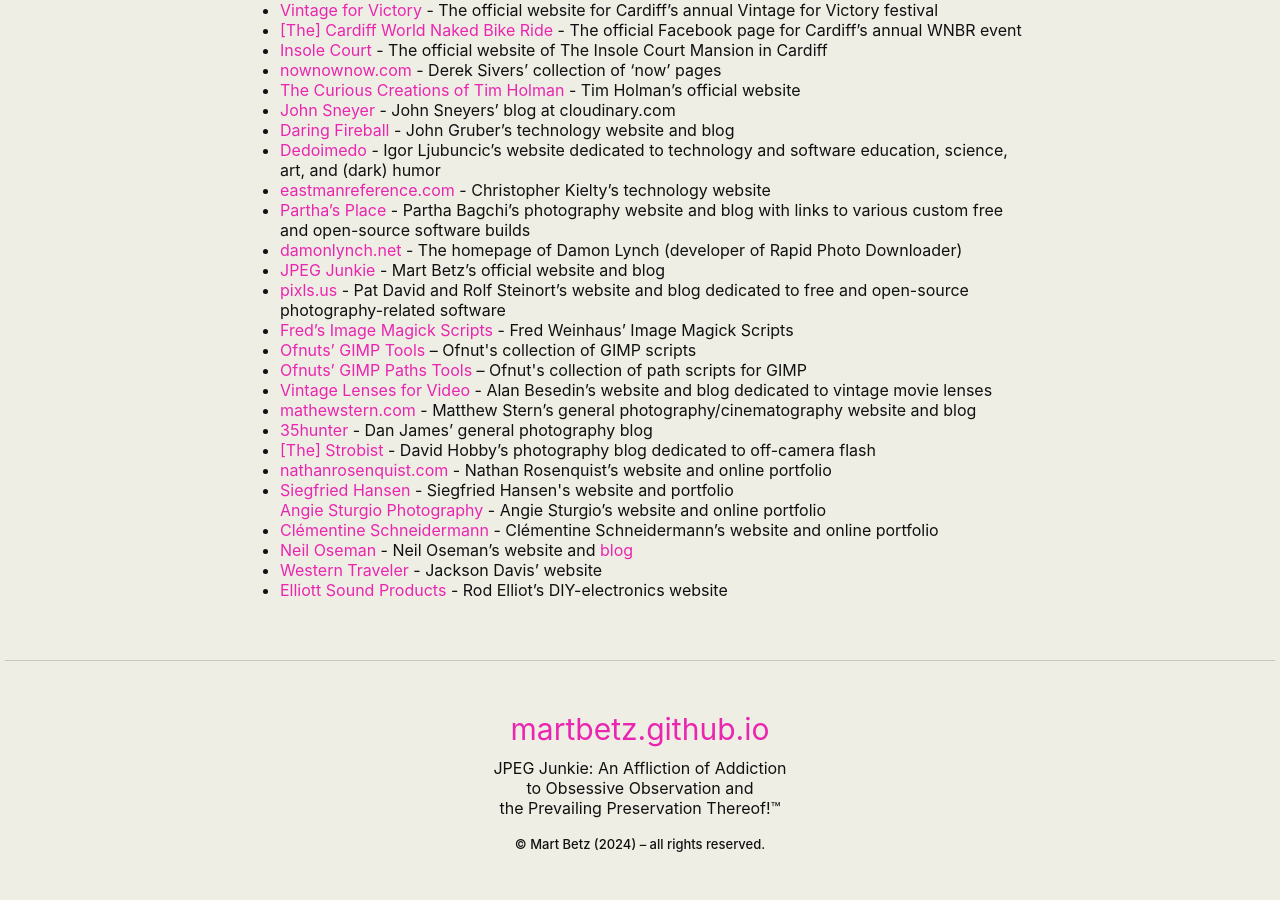
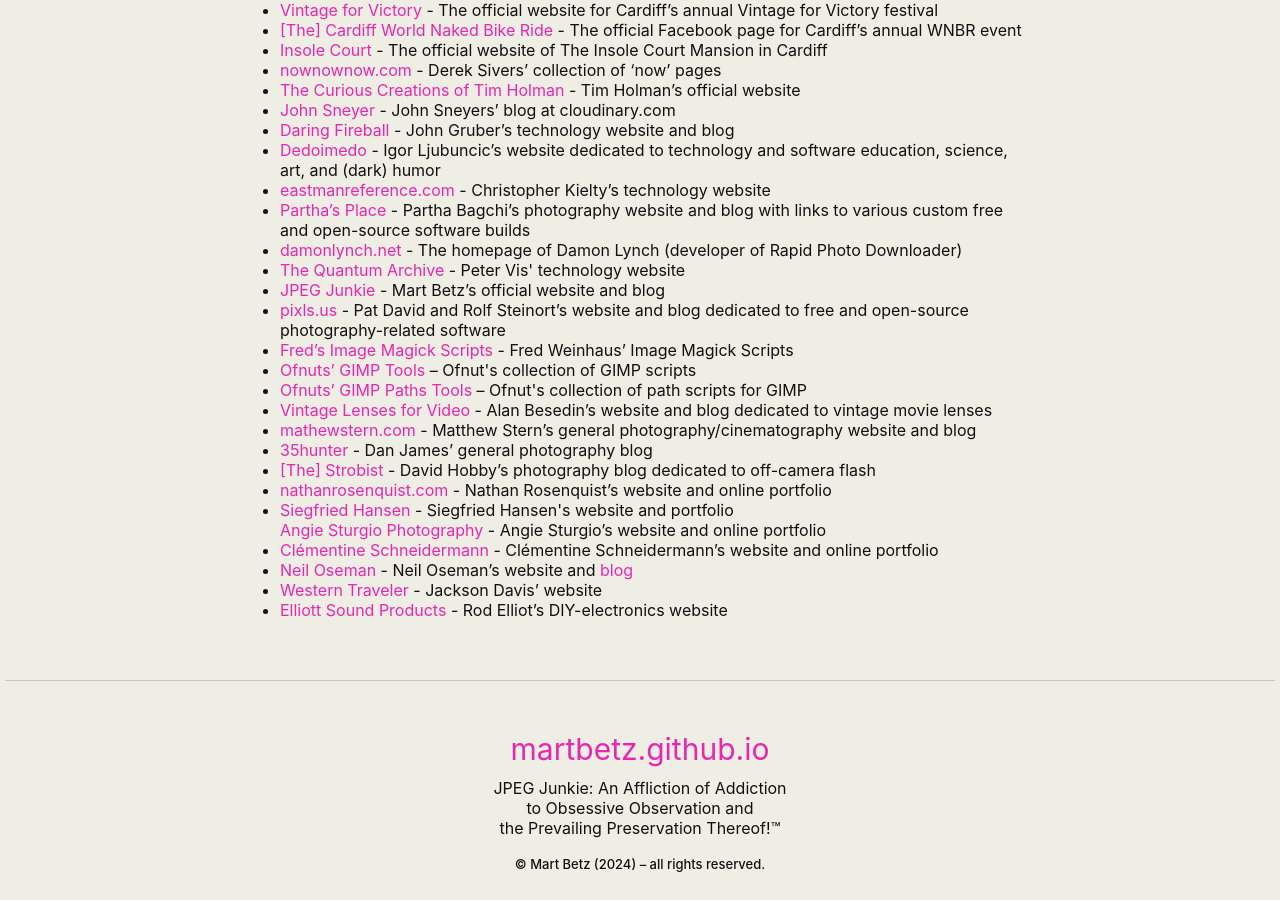
Before and after one commit to martbetz/martbetz.github.io, a Jekyll site: the page built from useful-links.html, in a window 1280 px wide and 900 px high, scrolled down 13228 px. Built offline with Jekyll 4.4.1, drawn with Linux system fonts in a browser that asks for light colours.

Commit message:
Update useful-links.html

```diff
--- a/useful-links.html
+++ b/useful-links.html
@@ -601,6 +601,7 @@
 <li><a href="https://eastmanreference.com">eastmanreference.com</a> - Christopher Kielty’s technology website</li>
 <li><a href="https://www.partha.com">Partha’s Place</a> - Partha Bagchi’s photography website and blog with links to various custom free and open-source software builds</li>
 <li><a href="https://damonlynch.net/">damonlynch.net</a> - The homepage of Damon Lynch (developer of Rapid Photo Downloader)</li>
+<li><a href="https://www.petervis.com/index.html">The Quantum Archive</a> - Peter Vis' technology website</li>
 <li><a href="https://martbetz.github.io">JPEG Junkie</a> - Mart Betz’s official website and blog</li>
 <li><a href="https://pixls.us">pixls.us</a><span class="corpsgris11"> - Pat David and Rolf Steinort’s website and blog dedicated to free and open-source photography-related software</li>
 <li><a href="http://www.fmwconcepts.com/imagemagick/index.php">Fred’s Image Magick Scripts</a> - Fred Weinhaus’ Image Magick Scripts</li>
```
